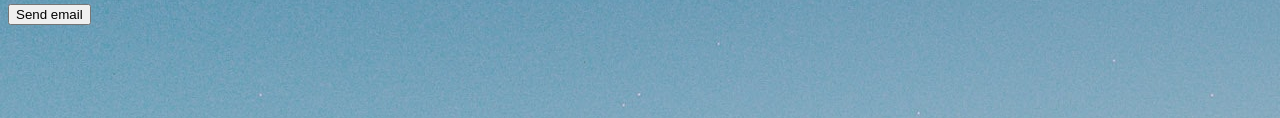
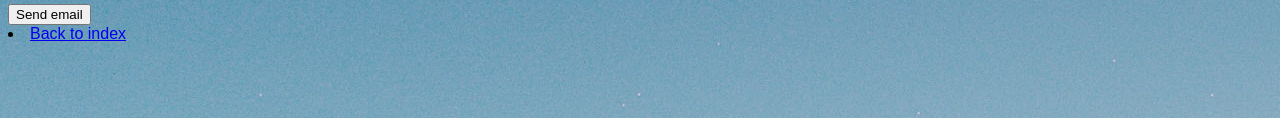
Before and after one commit to kamunwasam/thequiz, a plain HTML site: page pagetree.html in a window 1280 px wide. Shown: the part 276-394 px from the top of the page. Drawn offline with Linux system fonts and the light colour scheme.

Commit message:
Update pagetree.html

```diff
--- a/pagetree.html
+++ b/pagetree.html
@@ -32,6 +32,8 @@
 
     <input id="submit_button" type="submit" value="Send email" />
 </form>
+<li style="font-family: sans-serif;"><a href="index.html">Back to index</a></li>
+
 
 
 </body>
```
